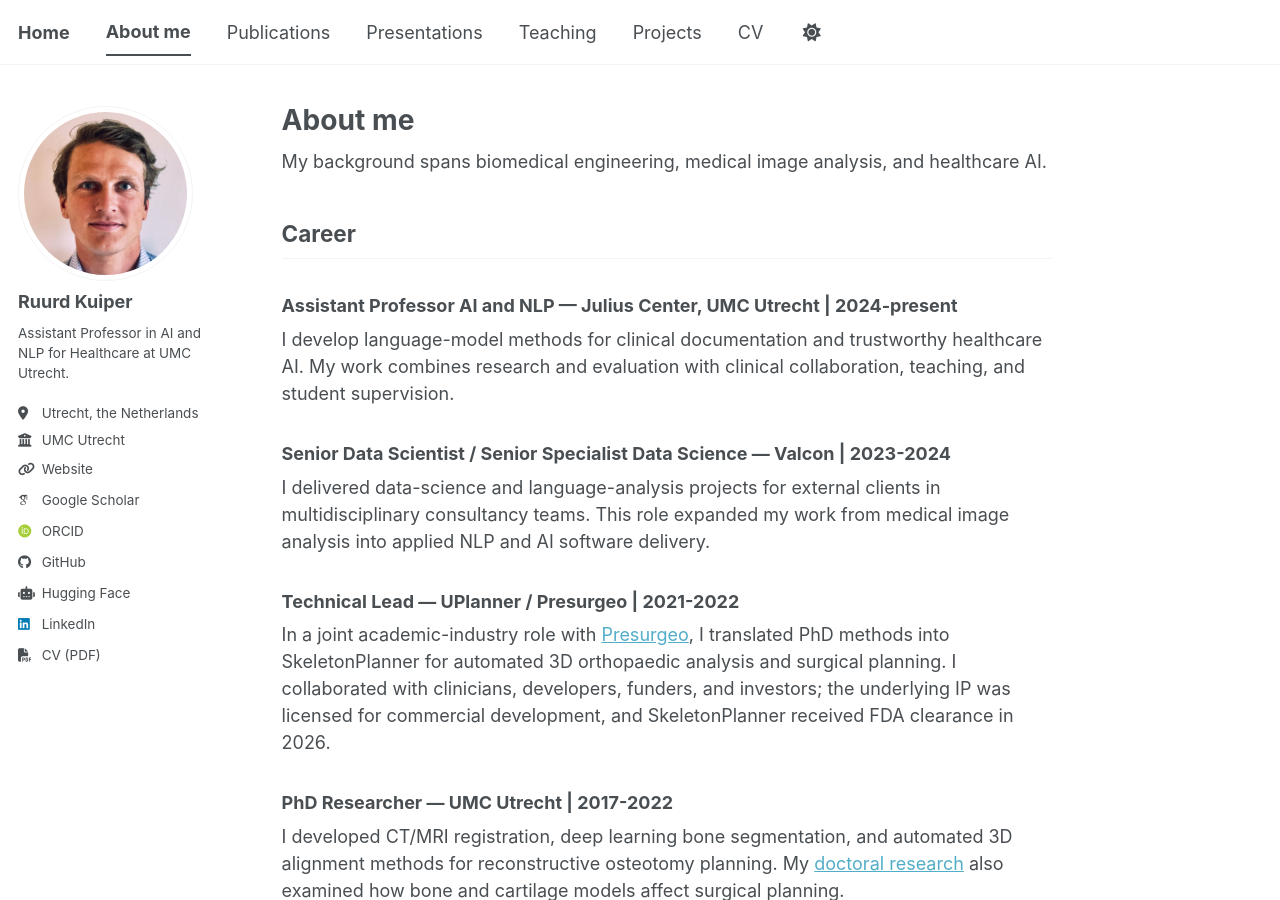
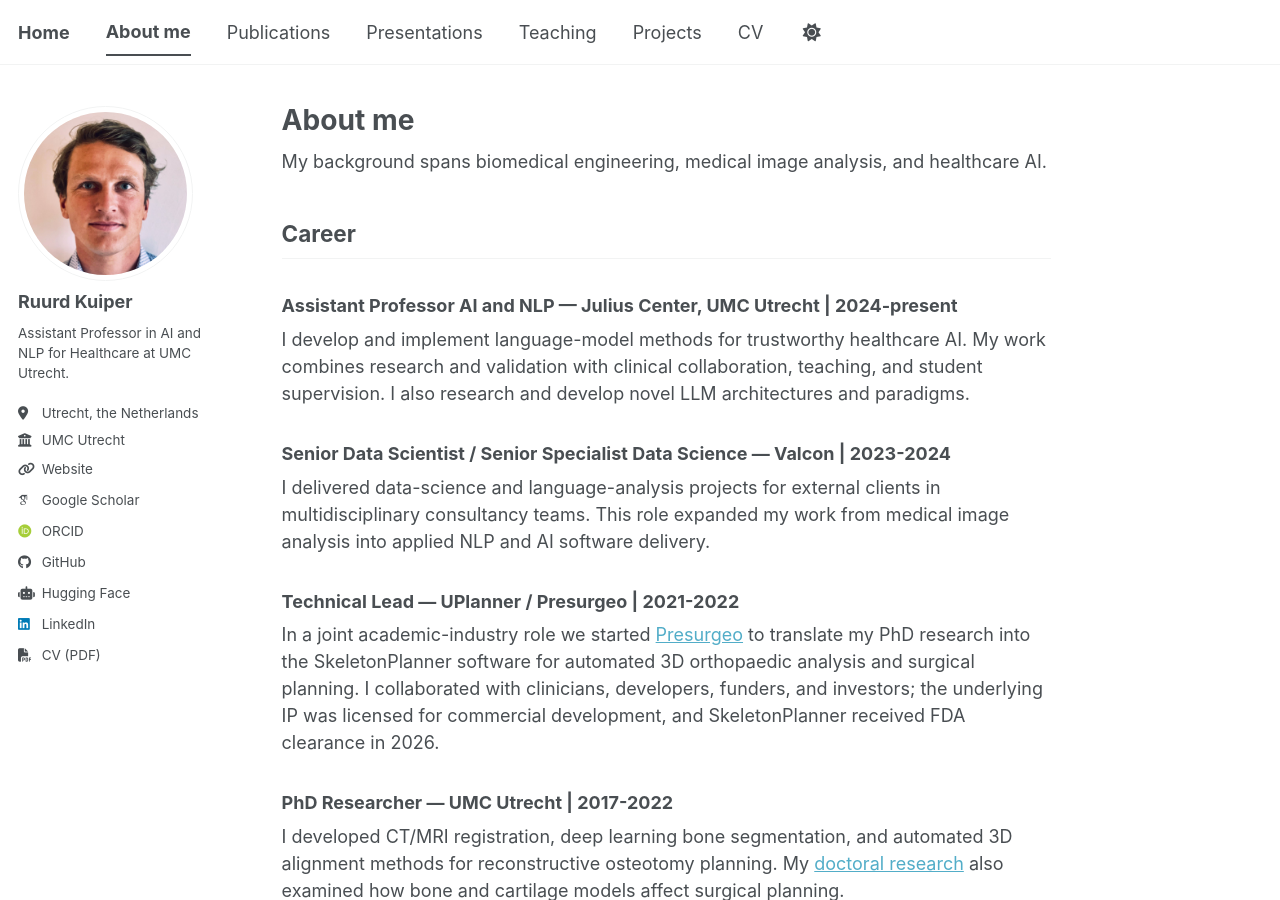
Before and after one commit to RuurdKuiper/homepage, a Jekyll site: the page built from _pages/academic.md, in a window 1280 px wide and 900 px high. Built offline with Jekyll 4.4.1, drawn with Linux system fonts in a browser that asks for light colours; some web fonts are replaced; a script that is not in the unit is left out.

Commit message:
Refine descriptions in academic section for clarity and detail

```diff
--- a/_includes/content/academic.md
+++ b/_includes/content/academic.md
@@ -4,7 +4,7 @@ My background spans biomedical engineering, medical image analysis, and healthca
 
 ### Assistant Professor AI and NLP — Julius Center, UMC Utrecht | 2024-present
 
-I develop language-model methods for clinical documentation and trustworthy healthcare AI. My work combines research and evaluation with clinical collaboration, teaching, and student supervision.
+I develop and implement language-model methods for trustworthy healthcare AI. My work combines research and validation with clinical collaboration, teaching, and student supervision. I also research and develop novel LLM architectures and paradigms.
 
 ### Senior Data Scientist / Senior Specialist Data Science — Valcon | 2023-2024
 
@@ -12,7 +12,7 @@ I delivered data-science and language-analysis projects for external clients in
 
 ### Technical Lead — UPlanner / Presurgeo | 2021-2022
 
-In a joint academic-industry role with [Presurgeo](https://www.presurgeo.com/), I translated PhD methods into SkeletonPlanner for automated 3D orthopaedic analysis and surgical planning. I collaborated with clinicians, developers, funders, and investors; the underlying IP was licensed for commercial development, and SkeletonPlanner received FDA clearance in 2026.
+In a joint academic-industry role we started [Presurgeo](https://www.presurgeo.com/) to translate my PhD research into the SkeletonPlanner software for automated 3D orthopaedic analysis and surgical planning. I collaborated with clinicians, developers, funders, and investors; the underlying IP was licensed for commercial development, and SkeletonPlanner received FDA clearance in 2026.
 
 ### PhD Researcher — UMC Utrecht | 2017-2022
 
```
